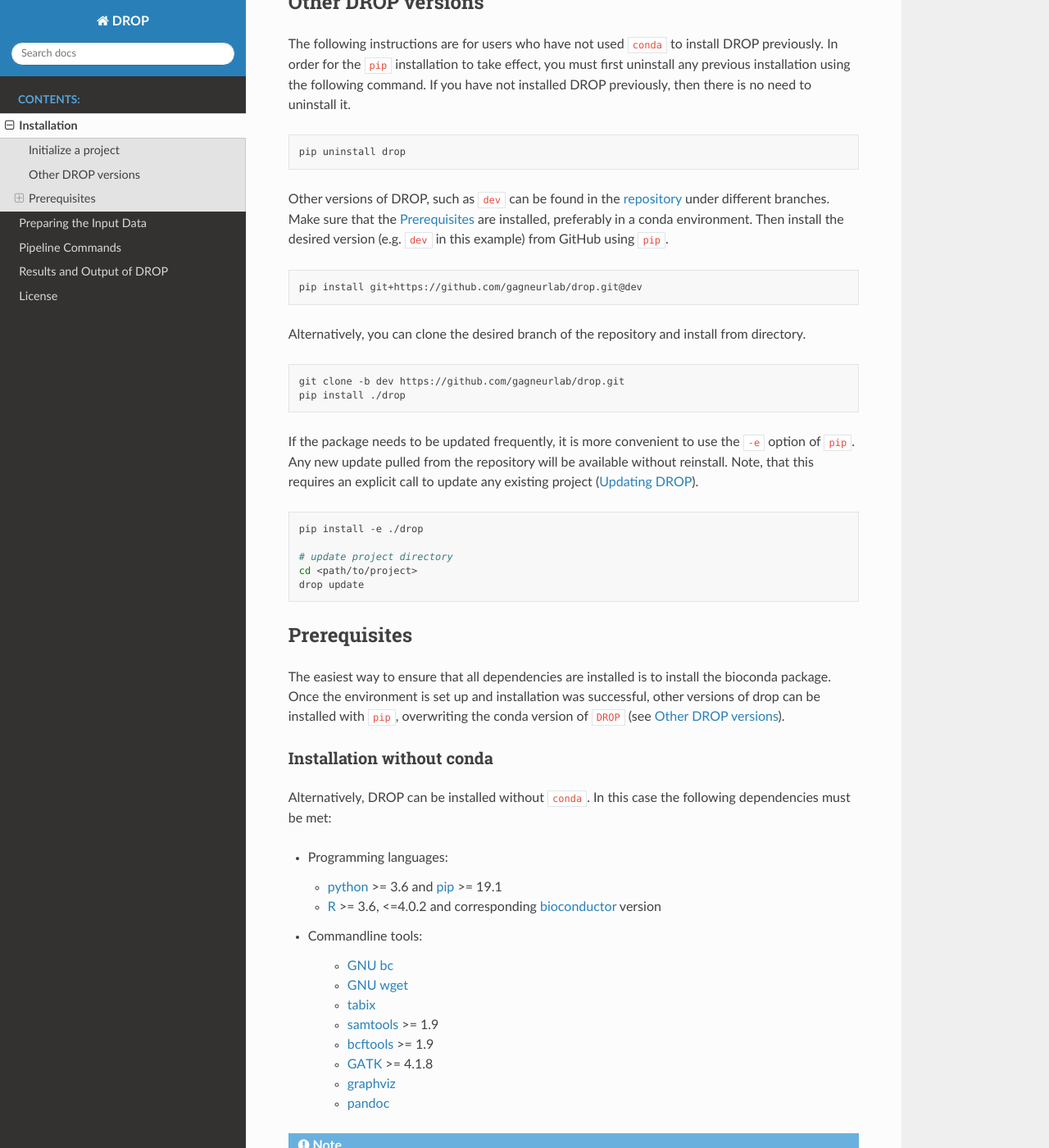
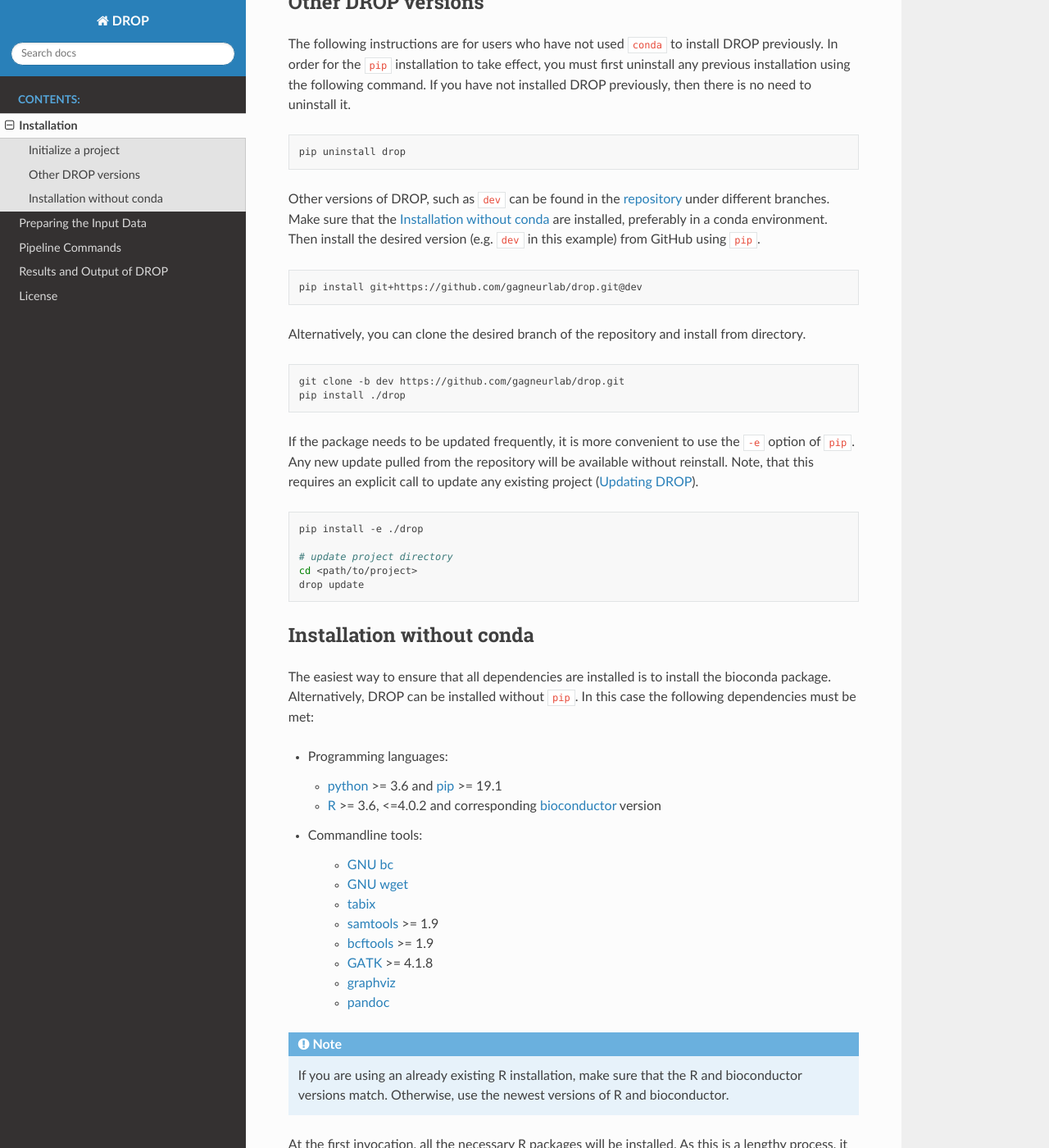
Before and after one commit to gagneurlab/drop, a Sphinx documentation site: the page built from docs/source/installation.rst, in a window 1280 px wide and 1400 px high, scrolled down 1357 px. Shown: the whole window at 82% size. Built offline with Sphinx 7.4.7 and the Read the Docs theme 2.0.0, drawn with Linux system fonts in a browser that asks for light colours; pages that are not in the unit, such as notebooks, are missing from menus.

Commit message:
Update installation.rst

```diff
--- a/docs/source/installation.rst
+++ b/docs/source/installation.rst
@@ -102,17 +102,11 @@ Note, that this requires an explicit call to update any existing project (:any:`
 
 .. _prerequisites:
 
-Prerequisites
--------------
+Installation without conda
+--------------------------
 
 The easiest way to ensure that all dependencies are installed is to install the bioconda package.
-Once the environment is set up and installation was successful, other versions of drop can be installed with ``pip``,
-overwriting the conda version of ``DROP`` (see :any:`otherversions`).
-
-
-Installation without conda
-++++++++++++++++++++++++++
-Alternatively, DROP can be installed without ``conda``. In this case the following dependencies must be met:
+Alternatively, DROP can be installed without ``pip``. In this case the following dependencies must be met:
 
 * Programming languages:
 
```
